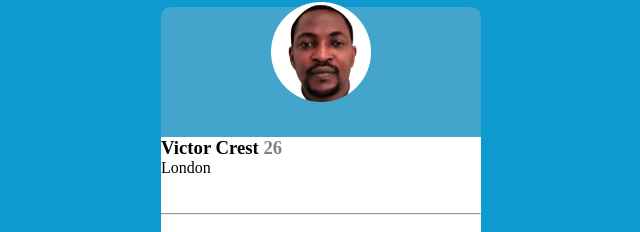
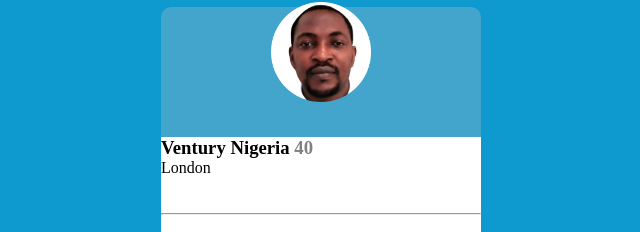
Before and after one commit to collinsuc/My-Card, a plain HTML site: page index.html in a window 1280 px wide. Shown: the part 208-440 px from the top of the page, 319-959 px from the left. Drawn offline with Linux system fonts and the light colour scheme.

Commit message:
card solutions

```diff
--- a/index.html
+++ b/index.html
@@ -12,7 +12,7 @@
         <section class="card-background">
        </section>
         <section class="main-card">
-           <h3 class="card-name">Victor Crest <span>26</span></h3>
+           <h3 class="card-name">Ventury Nigeria <span>40</span></h3>
            <p>London</p><br><br>
 	   <hr>
            <div class="card-footer">
```
